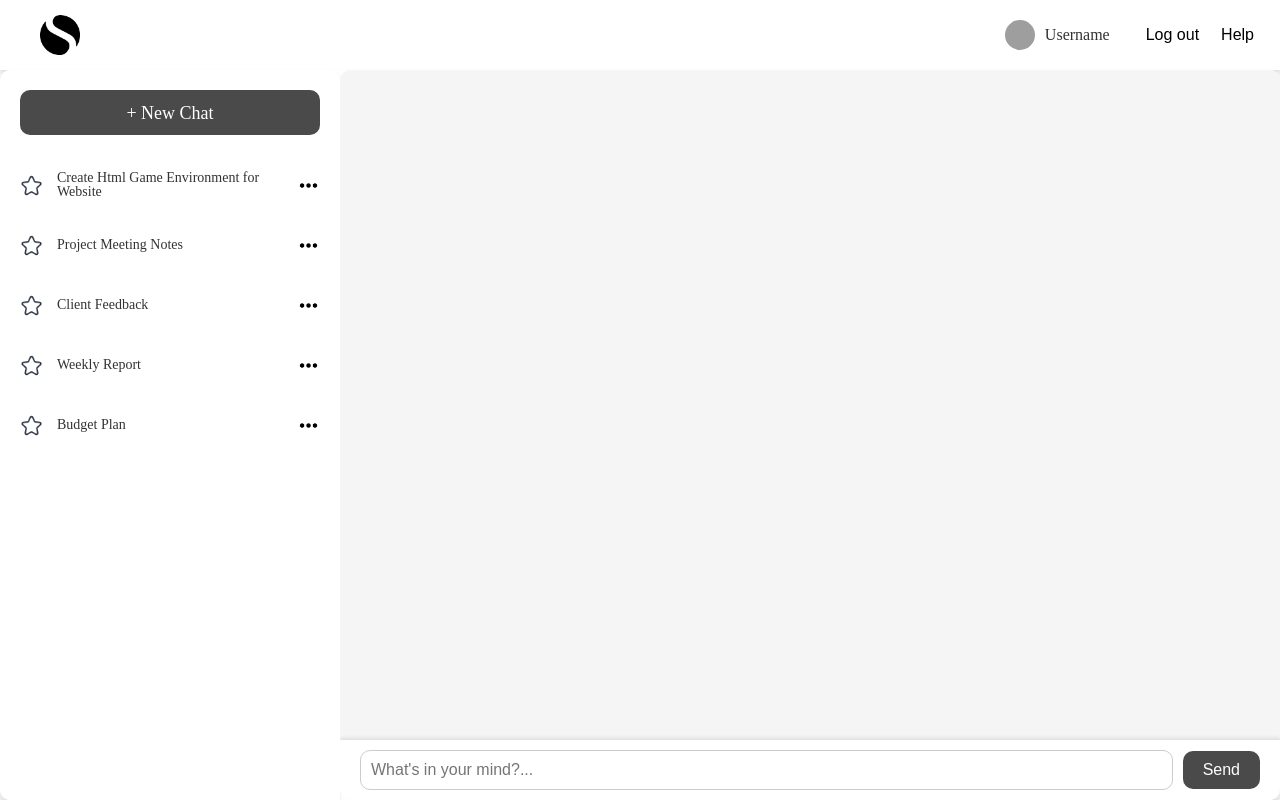
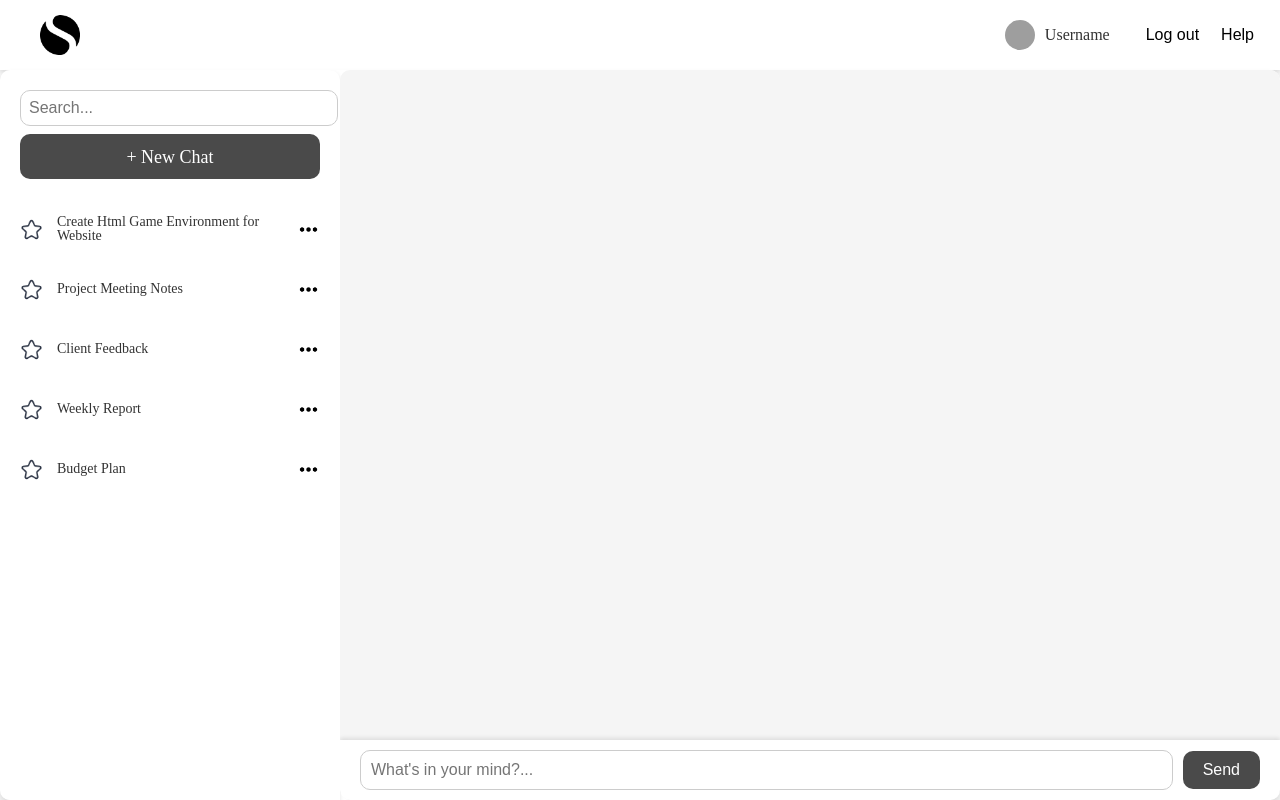
Before and after one commit to genmu5/2024_ForAsset_project, a React (Create React App) app in the folder 2024_ForAsset/2024_for_asset_react/: page /manager in a window 1280 px wide. Built offline with nearby package versions, Linux system fonts and the light colour scheme; grey boxes are pictures that could not be loaded.

Commit message:
사이드바 - 채팅 내역 리스트 검색창 생성

```diff
--- a/2024_ForAsset/2024_for_asset_react/src/components/SideBarContainer.jsx
+++ b/2024_ForAsset/2024_for_asset_react/src/components/SideBarContainer.jsx
@@ -1,6 +1,5 @@
 import React, { useState, useEffect } from "react";
 import styled from "styled-components";
-// import TitleComponent from "./TitleComponent";
 import NewChatButton from "./NewChatButton";
 import SideBarListContainer from "./SideBarListContainer";
 import DeleteConfirmationModal from "./DeleteConfirmationModal";
@@ -29,6 +28,15 @@ const ContentContainer = styled.div`
     margin-top: 20px;
 `;
 
+const SearchInput = styled.input`
+    width: 100%;
+    padding: 8px;
+    border: 1px solid #ccc;
+    border-radius: 10px;
+    margin-bottom: 8px;
+    font-size: 16px;
+`;
+
 const SideBarContainer = ({ mainTitle, ButtonBackGroundColor }) => {
     const [contents, setContents] = useState([
         "Create Html Game Environment for Website",
@@ -41,6 +49,7 @@ const SideBarContainer = ({ mainTitle, ButtonBackGroundColor }) => {
     const [showModal, setShowModal] = useState(false);
     const [indexToRemove, setIndexToRemove] = useState(null);
     const [menuOpenIndex, setMenuOpenIndex] = useState(null); // Current open menu index
+    const [searchQuery, setSearchQuery] = useState("");
 
     const handleNewChatClick = () => {
         const newContents = ["New Report", ...contents]; // Add new item at the front
@@ -78,6 +87,14 @@ const SideBarContainer = ({ mainTitle, ButtonBackGroundColor }) => {
         setMenuOpenIndex(index);
     };
 
+    const handleSearchChange = (e) => {
+        setSearchQuery(e.target.value);
+    };
+
+    const filteredContents = contents.filter(content =>
+        content.toLowerCase().includes(searchQuery.toLowerCase())
+    );
+
     useEffect(() => {
         const handleClickOutside = (e) => {
             if (menuOpenIndex !== null) {
@@ -93,15 +110,20 @@ const SideBarContainer = ({ mainTitle, ButtonBackGroundColor }) => {
 
     return (
         <Container onClick={(e) => e.stopPropagation()}>
-            {/*<FixedHeader>*/}
-            {/*    <TitleComponent mainTitle={mainTitle} />*/}
-            {/*</FixedHeader>*/}
+            <FixedHeader>
+                <SearchInput
+                    type="text"
+                    placeholder="Search..."
+                    value={searchQuery}
+                    onChange={handleSearchChange}
+                />
+            </FixedHeader>
             <FixedHeader>
                 <NewChatButton ButtonBackGroundColor={ButtonBackGroundColor} onClick={handleNewChatClick} />
             </FixedHeader>
             <ContentContainer>
                 <SideBarListContainer
-                    contents={contents}
+                    contents={filteredContents}
                     selectedIndex={selectedIndex}
                     menuOpenIndex={menuOpenIndex}
                     onItemClick={handleItemClick}
```
